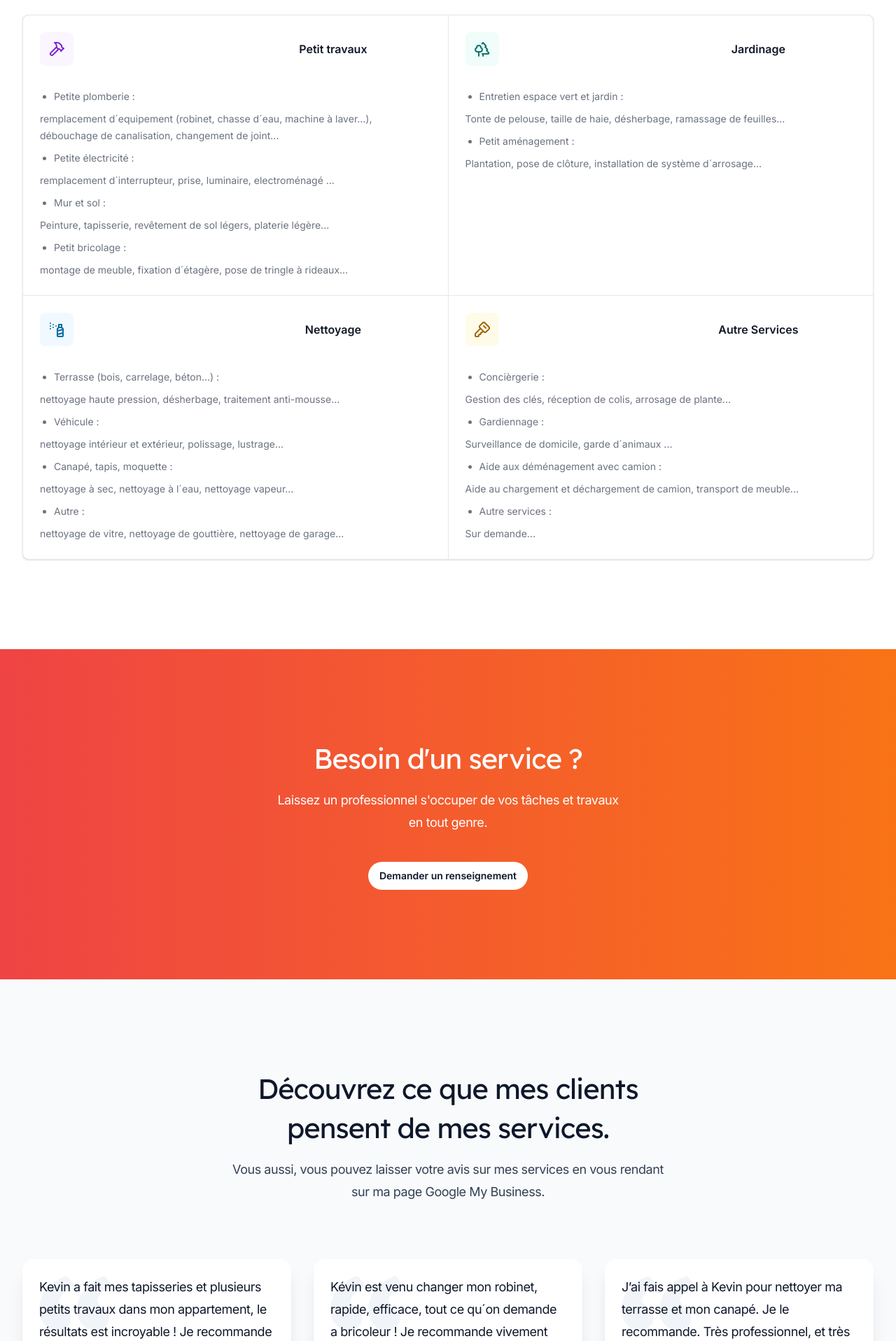
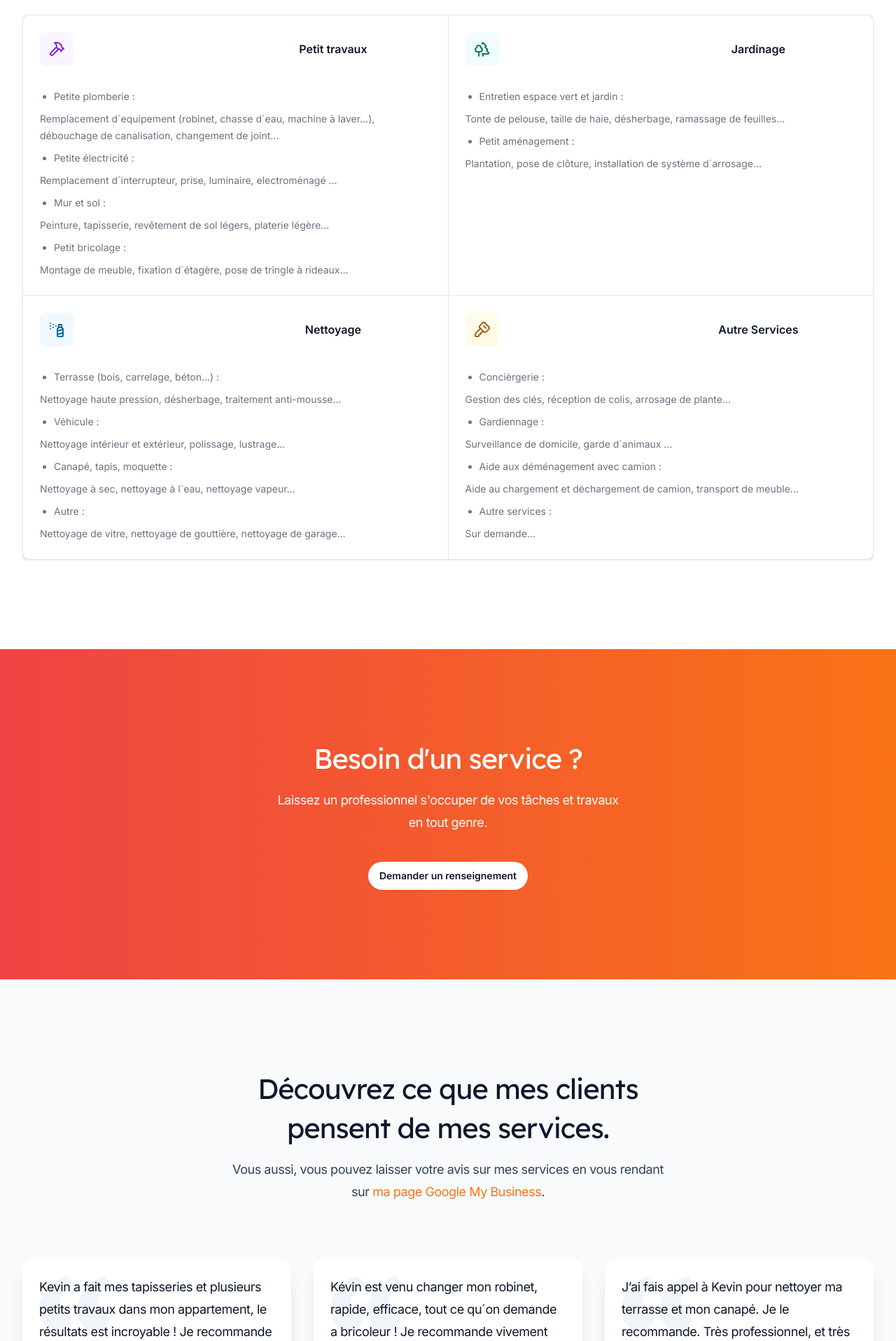
Before and after one commit to sylvain-guehria/carvalho-hatf, a Next.js app: page / in a window 1280 px wide. Shown: the part 1282-3199 px from the top of the page at 70% size. Built offline with nearby package versions, Linux system fonts and the light colour scheme.

Commit message:
un peu de tout pour mon keke

```diff
--- a/src/app/contact/page.tsx
+++ b/src/app/contact/page.tsx
@@ -36,7 +36,7 @@ export default function PageContact() {
           <div>
             <h2 className="text-3xl font-bold tracking-tight text-gray-900">Localisation</h2>
             <p className="mt-4 leading-7 text-gray-600">
-              Chambéry et ses alentours (jusq´à 30 km).
+              Chambéry et ses alentours (jusqu´à 30 km).
             </p>
           </div>
           <div className="grid grid-cols-1 rounded-2xl overflow-hidden">
--- a/src/components/Services/MyServices.tsx
+++ b/src/components/Services/MyServices.tsx
@@ -9,7 +9,7 @@ export function MyServices() {
   return (
     <section
       id="services"
-      aria-label="Services for simplifying everyday business tasks"
+      aria-label="Services proposés"
       className="pb-14 pt-20 md:pb-20 md:pt-32 lg:pb-32"
     >
       <Container>
--- a/src/components/Services/my-services.tsx
+++ b/src/components/Services/my-services.tsx
@@ -23,11 +23,11 @@ export const services: Array<IService> = [
       {
         name: 'Petite plomberie',
         description:
-          'remplacement d´equipement (robinet, chasse d´eau, machine à laver...), débouchage de canalisation, changement de joint...',
+          'Remplacement d´equipement (robinet, chasse d´eau, machine à laver...), débouchage de canalisation, changement de joint...',
       },
       {
         name: 'Petite électricité',
-        description: 'remplacement d´interrupteur, prise, luminaire, electroménagé ...',
+        description: 'Remplacement d´interrupteur, prise, luminaire, electroménagé ...',
       },
       {
         name: 'Mur et sol',
@@ -35,7 +35,7 @@ export const services: Array<IService> = [
       },
       {
         name: 'Petit bricolage',
-        description: 'montage de meuble, fixation d´étagère, pose de tringle à rideaux...',
+        description: 'Montage de meuble, fixation d´étagère, pose de tringle à rideaux...',
       }
     ],
     icon: HammerIcon,
@@ -63,19 +63,19 @@ export const services: Array<IService> = [
     tasks: [
       {
         name: "Terrasse (bois, carrelage, béton...)",
-        description: "nettoyage haute pression, désherbage, traitement anti-mousse...",
+        description: "Nettoyage haute pression, désherbage, traitement anti-mousse...",
       },
       {
         name: "Véhicule",
-        description: "nettoyage intérieur et extérieur, polissage, lustrage...",
+        description: "Nettoyage intérieur et extérieur, polissage, lustrage...",
       },
       {
         name: "Canapé, tapis, moquette",
-        description: "nettoyage à sec, nettoyage à l´eau, nettoyage vapeur...",
+        description: "Nettoyage à sec, nettoyage à l´eau, nettoyage vapeur...",
       },
       {
         name: "Autre",
-        description: "nettoyage de vitre, nettoyage de gouttière, nettoyage de garage...",
+        description: "Nettoyage de vitre, nettoyage de gouttière, nettoyage de garage...",
       }
     ],
     icon: SprayCanIcon,
--- a/src/components/Testimonials.tsx
+++ b/src/components/Testimonials.tsx
@@ -75,7 +75,16 @@ export function Testimonials() {
           </h2>
           <p className="mt-4 text-lg tracking-tight text-slate-700">
             Vous aussi, vous pouvez laisser votre avis sur mes services en vous
-            rendant sur ma page Google My Business.
+            rendant sur{' '}
+            <a
+              href="https://g.co/kgs/TcmA6Dr"
+              target="_blank"
+              rel="noopener noreferrer"
+              className="text-orange-500"
+            >
+              ma page Google My Business
+            </a>
+            .
           </p>
         </div>
         <ul
```
